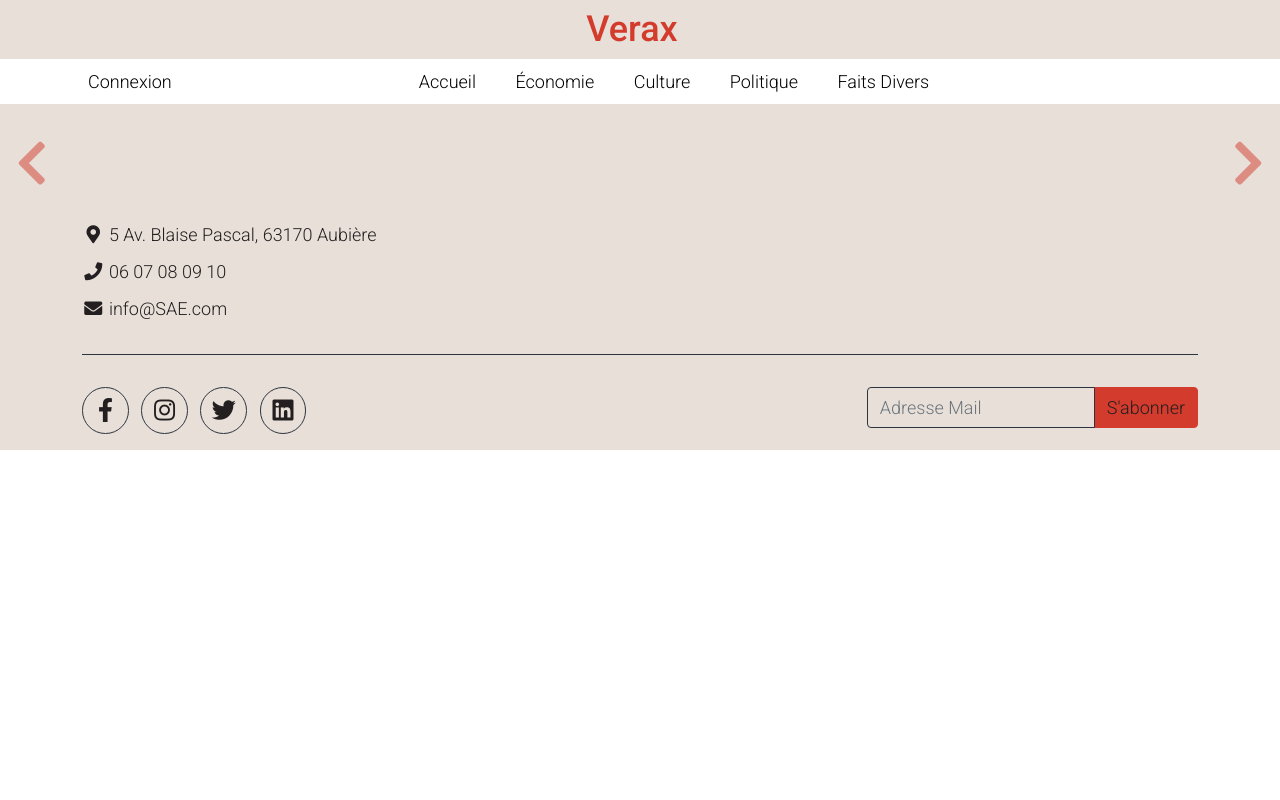
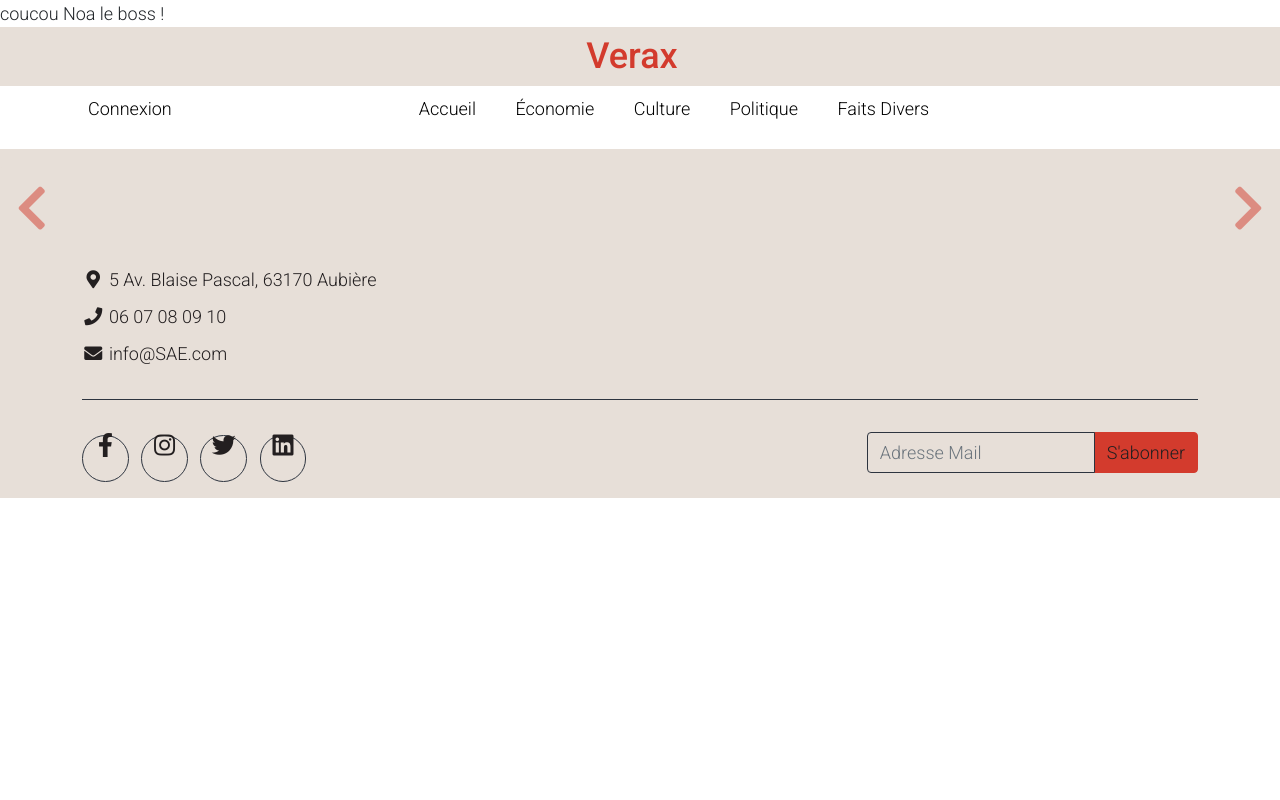
Before and after one commit to tonyfgs/Verax, a PHP site: page /index.php in a window 1280 px wide. Run offline with PHP 8.4, Linux system fonts and the light colour scheme; data that the repository does not hold is empty.

Commit message:
premier commit depuis le vps

```diff
--- a/PHP/index.php
+++ b/PHP/index.php
@@ -1,4 +1,6 @@
 <?php
+
+echo "coucou Noa le boss !";
 
 //namespace brouillon;
 
```
